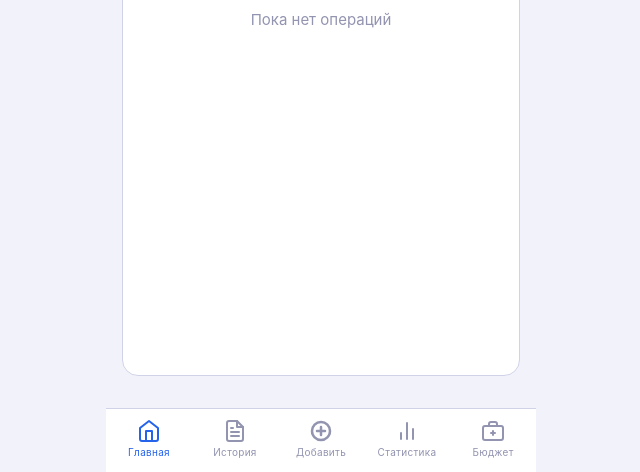
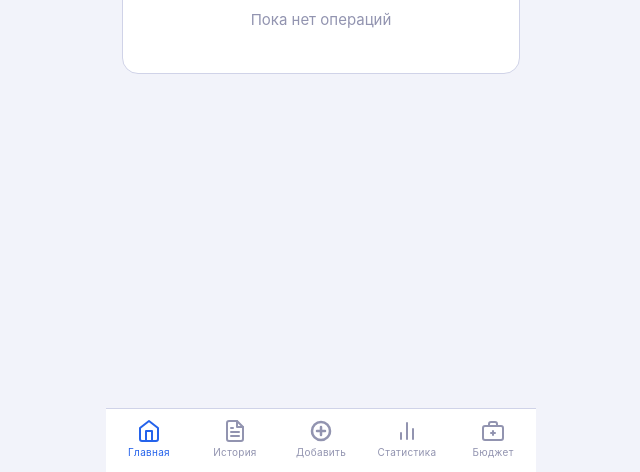
Before and after one commit to aokulov57-collab/spindly, a plain HTML site: page business.html in a window 1280 px wide. Shown: the part 328-800 px from the top of the page, without its empty margins (319-959 px from the left). Drawn offline with Linux system fonts and the light colour scheme.

Commit message:
Remove stretched empty card on home screen

```diff
--- a/business.html
+++ b/business.html
@@ -86,9 +86,7 @@
     padding: 20px 16px; padding-top: max(20px, env(safe-area-inset-top, 20px)); padding-bottom: 20px; display: none;
   }
   .page.active { display: block; }
-  #page-home.active { display: flex; flex-direction: column; }
-  #page-home .home-tx-wrap { flex: 1; display: flex; flex-direction: column; }
-  #page-home .home-tx-wrap .card { flex: 1; }
+
   .page::-webkit-scrollbar { display: none; }
 
   /* Typography */
```
Also changed, not shown: index.html (+1 -3 lines).
